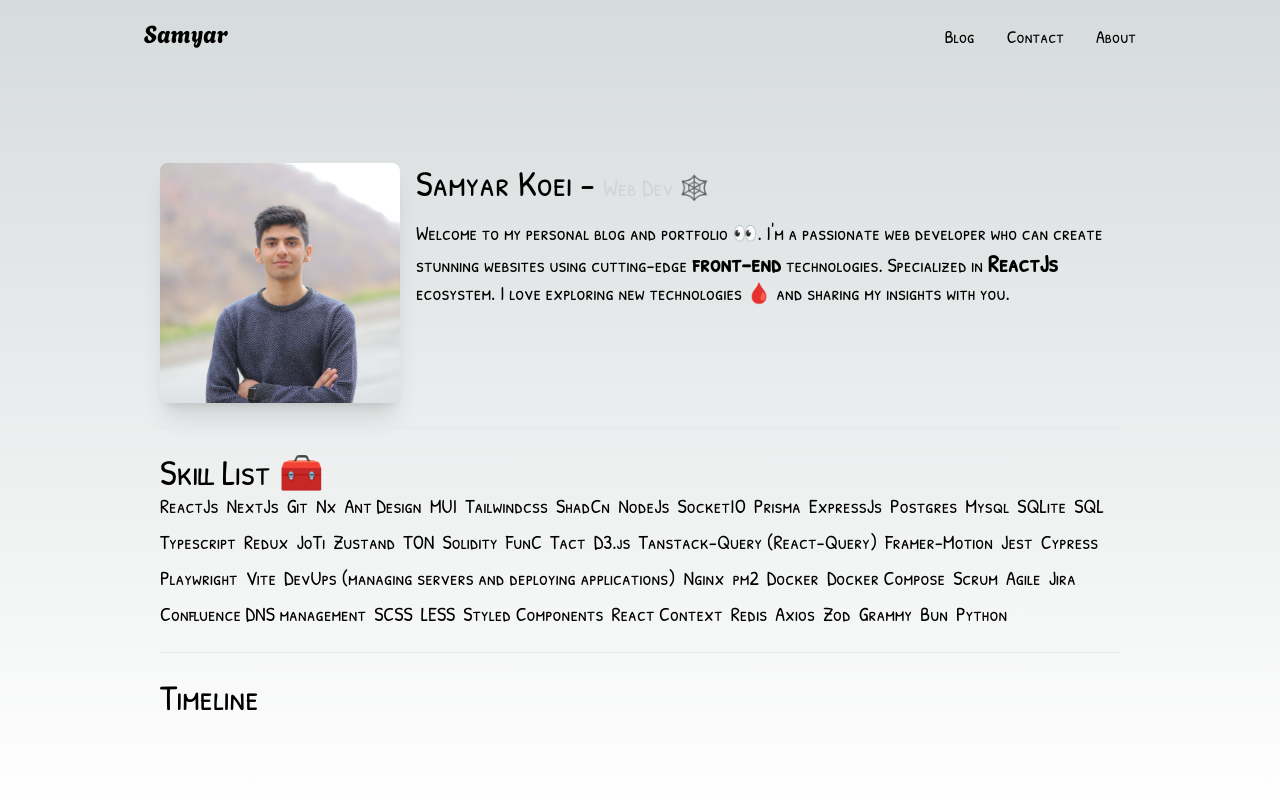
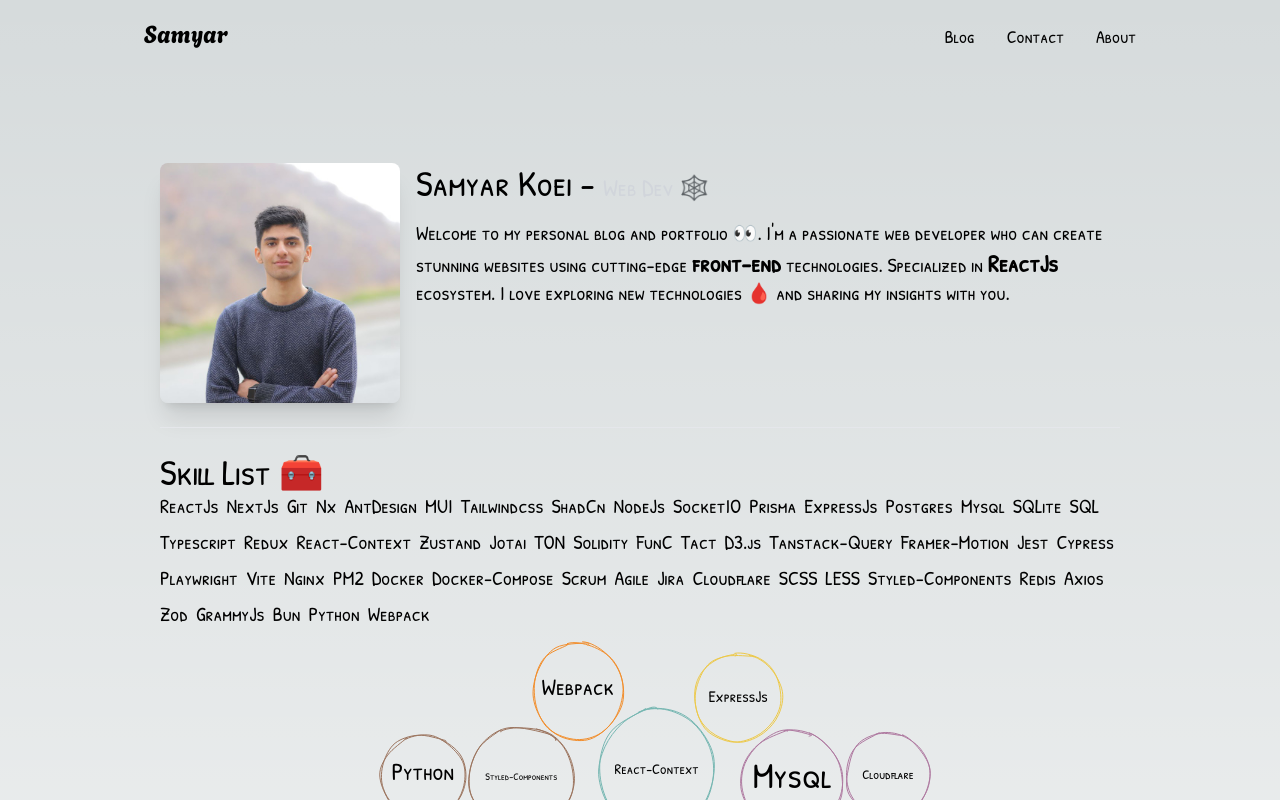
Before and after one commit to samyarkd/samyar, a Next.js app: page / in a window 1280 px wide. Shown: the top 800 px of the page. Built offline with nearby package versions, Linux system fonts and the light colour scheme.

Commit message:
feat: create bubbles of skills :D

```diff
--- a/package.json
+++ b/package.json
@@ -10,12 +10,15 @@
   },
   "dependencies": {
     "@contentful/rich-text-react-renderer": "^15.19.0",
+    "@types/d3": "^7.4.3",
     "clsx": "^2.0.0",
     "contentful": "^10.6.5",
+    "d3": "^7.8.5",
     "framer-motion": "^10.16.4",
     "next": "14.0.1",
     "react": "^18",
-    "react-dom": "^18"
+    "react-dom": "^18",
+    "roughjs": "^4.6.5"
   },
   "devDependencies": {
     "@tailwindcss/typography": "^0.5.10",
--- a/src/app/page.tsx
+++ b/src/app/page.tsx
@@ -1,4 +1,7 @@
 import Content from "@/components/content"
+import SkillBubble from "@/components/skill-bubble"
+import { SectionHeader } from "@/components/ui/typography"
+import { skills } from "@/utils/static-data"
 import Image from "next/image"
 
 export default function Home() {
@@ -19,63 +22,17 @@ export default function Home() {
       </section>
       <hr className="w-full" />
       <section className="w-full">
-        <h1 className="text-4xl">Skill List 🧰</h1>
+        <SectionHeader>Skill List 🧰</SectionHeader>
         <div className="gap-2 flex flex-wrap balance">
-          <span>ReactJs</span>
-          <span>NextJs</span>
-          <span>Git</span>
-          <span>Nx</span>
-          <span>Ant Design</span>
-          <span>MUI</span>
-          <span>Tailwindcss</span>
-          <span>ShadCn</span>
-          <span>NodeJs</span>
-          <span>SocketIO</span>
-          <span>Prisma</span>
-          <span>ExpressJs</span>
-          <span>Postgres</span>
-          <span>Mysql</span>
-          <span>SQLite</span>
-          <span>SQL</span>
-          <span>Typescript</span>
-          <span>Redux</span>
-          <span>JoTi</span>
-          <span>Zustand</span>
-          <span>TON</span>
-          <span>Solidity</span>
-          <span>FunC</span>
-          <span>Tact</span>
-          <span>D3.js</span>
-          <span>Tanstack-Query (React-Query)</span>
-          <span>Framer-Motion</span>
-          <span>Jest</span>
-          <span>Cypress</span>
-          <span>Playwright</span>
-          <span>Vite</span>
-          <span>DevUps (managing servers and deploying applications)</span>
-          <span>Nginx</span>
-          <span>pm2</span>
-          <span>Docker</span>
-          <span>Docker Compose</span>
-          <span>Scrum</span>
-          <span>Agile</span>
-          <span>Jira</span>
-          <span>Confluence DNS management</span>
-          <span>SCSS</span>
-          <span>LESS</span>
-          <span>Styled Components</span>
-          <span>React Context</span>
-          <span>Redis</span>
-          <span>Axios</span>
-          <span>Zod</span>
-          <span>Grammy</span>
-          <span>Bun</span>
-          <span>Python</span>
+          {
+            skills.map(skill => <span key={skill.label}>{skill.label}</span>)
+          }
+          <SkillBubble />
         </div>
       </section>
       <hr className="w-full" />
       <section className="w-full">
-        <h1 className="text-4xl">Timeline</h1>
+        <SectionHeader>Timeline</SectionHeader>
       </section>
 
     </Content>
--- /dev/null
+++ b/src/components/skill-bubble.tsx
@@ -0,0 +1,90 @@
+'use client'
+
+import { skills } from '@/utils/static-data'
+import * as d3 from 'd3'
+import { useEffect, useRef, useState } from 'react'
+import rough from "roughjs"
+
+const SkillBubble = () => {
+  const svgRef = useRef<SVGSVGElement>(null)
+  const [dimensions, setDimensions] = useState({ width: 0, height: 0 })
+
+  useEffect(() => {
+    const fetchData = async () => {
+      try {
+        const margin = 1 // to avoid clipping the root circle stroke
+        const color = d3.scaleOrdinal(d3.schemeTableau10)
+
+        const svgWidth = svgRef.current?.parentElement?.clientWidth || 900
+        const svgHeight = svgWidth
+
+        setDimensions({ width: svgWidth, height: svgHeight })
+
+        const pack = d3.pack()
+          .size([svgWidth - margin * 2, svgHeight - margin * 2])
+          .padding(3)
+
+        // @ts-expect-error
+        const root = pack(d3.hierarchy<any>({ children: skills }).sum((d) => d.value).sort((a, b) => b.value - a.value))
+
+        const rc = rough.svg(svgRef.current!)
+
+        root.leaves().forEach((d) => {
+          const cir = rc.circle(d.x, d.y, d.r * 2 - 2, {
+            // @ts-expect-error
+            stroke: color(d.data.category),
+          })
+
+          const text = document.createElementNS("http://www.w3.org/2000/svg", 'text')
+          // @ts-expect-error
+          let fontSize = Math.min((2 * d.r) / (d.data.label.length / 2), 40) // Adjusting font size based on circle radius
+
+          if (fontSize < 14) {
+            fontSize = 14
+          }
+
+          text.setAttributeNS(null, 'x', d.x.toString())
+          if (60 < fontSize && fontSize <= 75) {
+            text.setAttributeNS(null, 'y', (d.y + 16).toString())
+          } else if (45 < fontSize && fontSize <= 60) {
+            text.setAttributeNS(null, 'y', (d.y + 12).toString())
+
+          } else if (30 < fontSize && fontSize <= 45) {
+            text.setAttributeNS(null, 'y', (d.y + 8).toString())
+          } else if (15 < fontSize && fontSize <= 30) {
+            text.setAttributeNS(null, 'y', (d.y + 4).toString())
+          } else if (fontSize < 15) {
+            text.setAttributeNS(null, 'y', (d.y + 2).toString())
+          } else {
+            text.setAttributeNS(null, 'y', (d.y + 16).toString())
+          }
+          fontSize = fontSize - 4
+
+
+          text.setAttributeNS(null, 'font-size', fontSize.toString())
+          text.setAttributeNS(null, 'text-anchor', 'middle')
+
+          if (window.matchMedia("(prefers-color-scheme: dark)").matches) {
+            text.setAttributeNS(null, 'fill', 'white')
+          } else {
+            text.setAttributeNS(null, 'fill', 'black')
+          }
+
+          // @ts-expect-error
+          text.innerHTML = d.data.label
+
+          cir.appendChild(text)
+          svgRef.current?.appendChild(cir)
+        })
+      } catch (error) {
+        console.error('Error:', error)
+      }
+    }
+
+    fetchData()
+  }, [])
+
+  return <svg overflow='auto' width={dimensions.width} height={dimensions.height} ref={svgRef} className='overflow-scroll' />
+}
+
+export default SkillBubble
--- /dev/null
+++ b/src/components/ui/typography.tsx
@@ -0,0 +1,5 @@
+import { ReactNode } from "react"
+
+export const SectionHeader = ({ children }: { children: ReactNode }) => {
+  return <h1 className="text-4xl">{children}</h1>
+}
--- /dev/null
+++ b/src/utils/static-data.ts
@@ -0,0 +1,54 @@
+export const skills = [
+  { label: "ReactJs", value: 100, category: "Frontend" },
+  { label: "NextJs", value: 95, category: "Frontend" },
+  { label: "Git", value: 80, category: "Version Control" },
+  { label: "Nx", value: 60, category: "Version Control" },
+  { label: "AntDesign", value: 100, category: "UI Framework" },
+  { label: "MUI", value: 80, category: "UI Framework" },
+  { label: "Tailwindcss", value: 100, category: "CSS Framework" },
+  { label: "ShadCn", value: 100, category: "CSS Framework" },
+  { label: "NodeJs", value: 90, category: "Backend" },
+  { label: "SocketIO", value: 80, category: "Backend" },
+  { label: "Prisma", value: 90, category: "Database" },
+  { label: "ExpressJs", value: 45, category: "Backend" },
+  { label: "Postgres", value: 55, category: "Database" },
+  { label: "Mysql", value: 55, category: "Database" },
+  { label: "SQLite", value: 55, category: "Database" },
+  { label: "SQL", value: 40, category: "Database" },
+  { label: "Typescript", value: 90, category: "Language" },
+  { label: "Redux", value: 90, category: "State Management" },
+  { label: "React-Context", value: 80, category: "State Management" },
+  { label: "Zustand", value: 90, category: "State Management" },
+  { label: "Jotai", value: 100, category: "State Management" },
+  { label: "TON", value: 15, category: "Blockchain" },
+  { label: "Solidity", value: 10, category: "Blockchain" },
+  { label: "FunC", value: 10, category: "Blockchain" },
+  { label: "Tact", value: 10, category: "Blockchain" },
+  { label: "D3.js", value: 75, category: "Data Visualization" },
+  { label: "Tanstack-Query", value: 90, category: "Frontend" },
+  { label: "Framer-Motion", value: 60, category: "Animation" },
+  { label: "Jest", value: 40, category: "Testing" },
+  { label: "Cypress", value: 40, category: "Testing" },
+  { label: "Playwright", value: 40, category: "Testing" },
+  { label: "Vite", value: 80, category: "Build Tools" },
+  { label: "Nginx", value: 60, category: "DevOps" },
+  { label: "PM2", value: 60, category: "DevOps" },
+  { label: "Docker", value: 80, category: "Containers" },
+  { label: "Docker-Compose", value: 80, category: "Containers" },
+  { label: "Scrum", value: 80, category: "Project Management" },
+  { label: "Agile", value: 80, category: "Project Management" },
+  { label: "Jira", value: 80, category: "Project Management" },
+  { label: "Cloudflare", value: 40, category: "DevOps" },
+  { label: "SCSS", value: 90, category: "CSS" },
+  { label: "LESS", value: 80, category: "CSS" },
+  { label: "Styled-Components", value: 60, category: "CSS" },
+  { label: "Redis", value: 50, category: "Database" },
+  { label: "Axios", value: 100, category: "HTTP Client" },
+  { label: "Zod", value: 90, category: "Validation" },
+  { label: "GrammyJs", value: 100, category: "Backend" },
+  { label: "Bun", value: 70, category: "Backend" },
+  { label: "Python", value: 40, category: "Languages" },
+  { label: "Webpack", value: 50, category: "Build Tools" },
+]
+
+export type TSkill = typeof skills[number]
```
Also changed, not shown: 1 other file (tests, documents, lock files or other folders).
